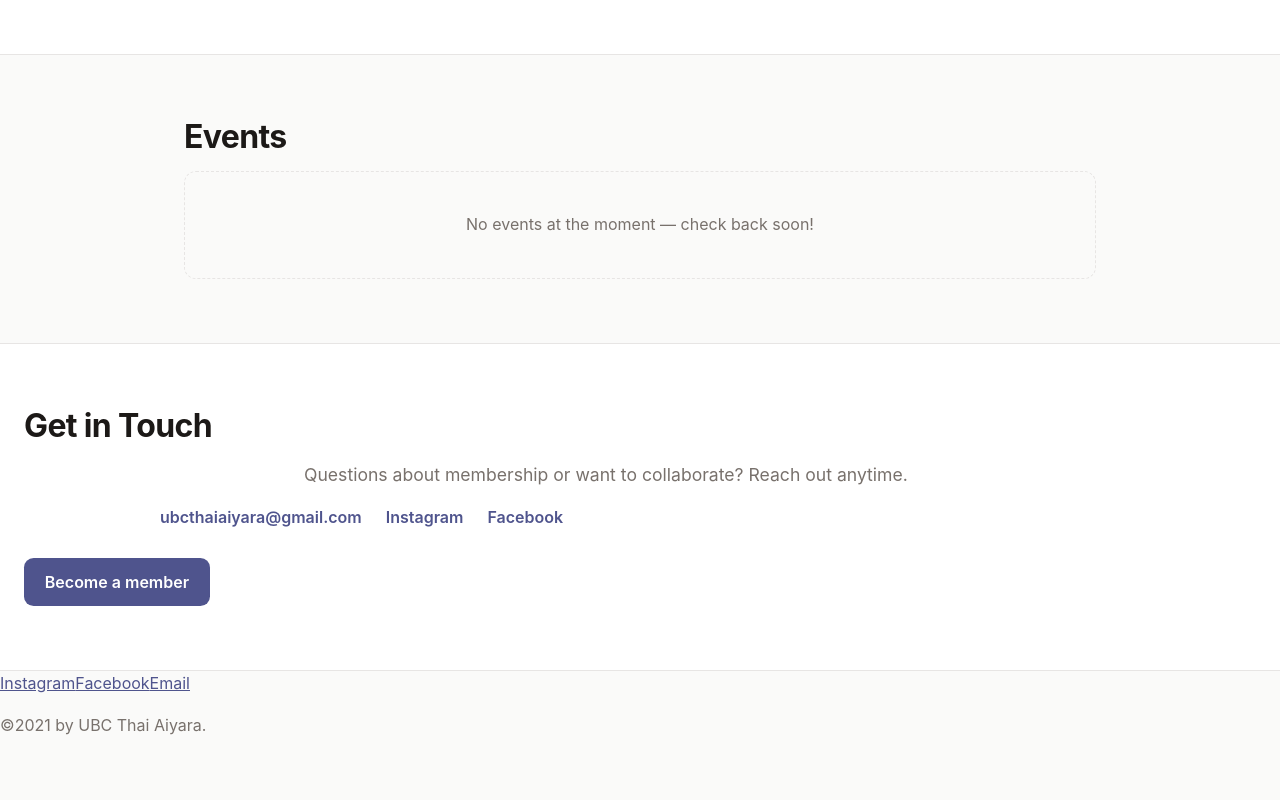
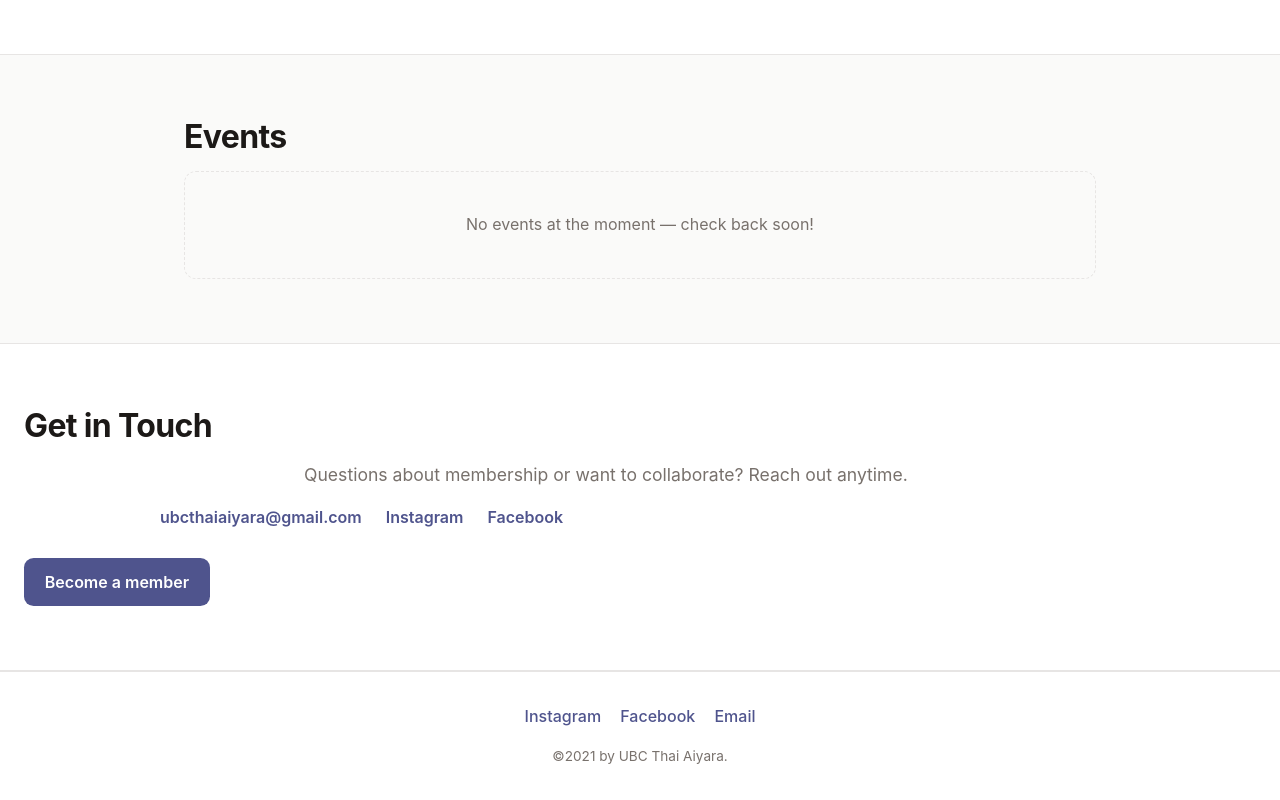
Before and after one commit to ubcthaiaiyara/website, a Next.js app: page / in a window 1280 px wide. Shown: the part 1504-2304 px from the top of the page. Before the commit the page ends 2259 px from the top, so only its background shows below. Built offline with nearby package versions, Linux system fonts and the light colour scheme; no server answers.

Commit message:
style(ui): add site footer styles

```diff
--- a/app/globals.css
+++ b/app/globals.css
@@ -330,6 +330,31 @@ p {
   text-decoration: underline;
 }
 
+/* ---------- Footer ---------- */
+.site-footer {
+  border-top: 1px solid var(--border);
+  background: #fff;
+}
+
+.footer-inner {
+  max-width: var(--max);
+  margin: 0 auto;
+  padding: 2rem 1.5rem;
+  text-align: center;
+}
+
+.footer-inner .social {
+  margin: 0 0.6rem;
+  text-decoration: none;
+  font-weight: 500;
+}
+
+.copyright {
+  font-size: 0.85rem;
+  color: var(--muted);
+  margin: 0.5rem 0 0;
+}
+
 .card {
   background: var(--card);
   border: 1px solid var(--border);
```
